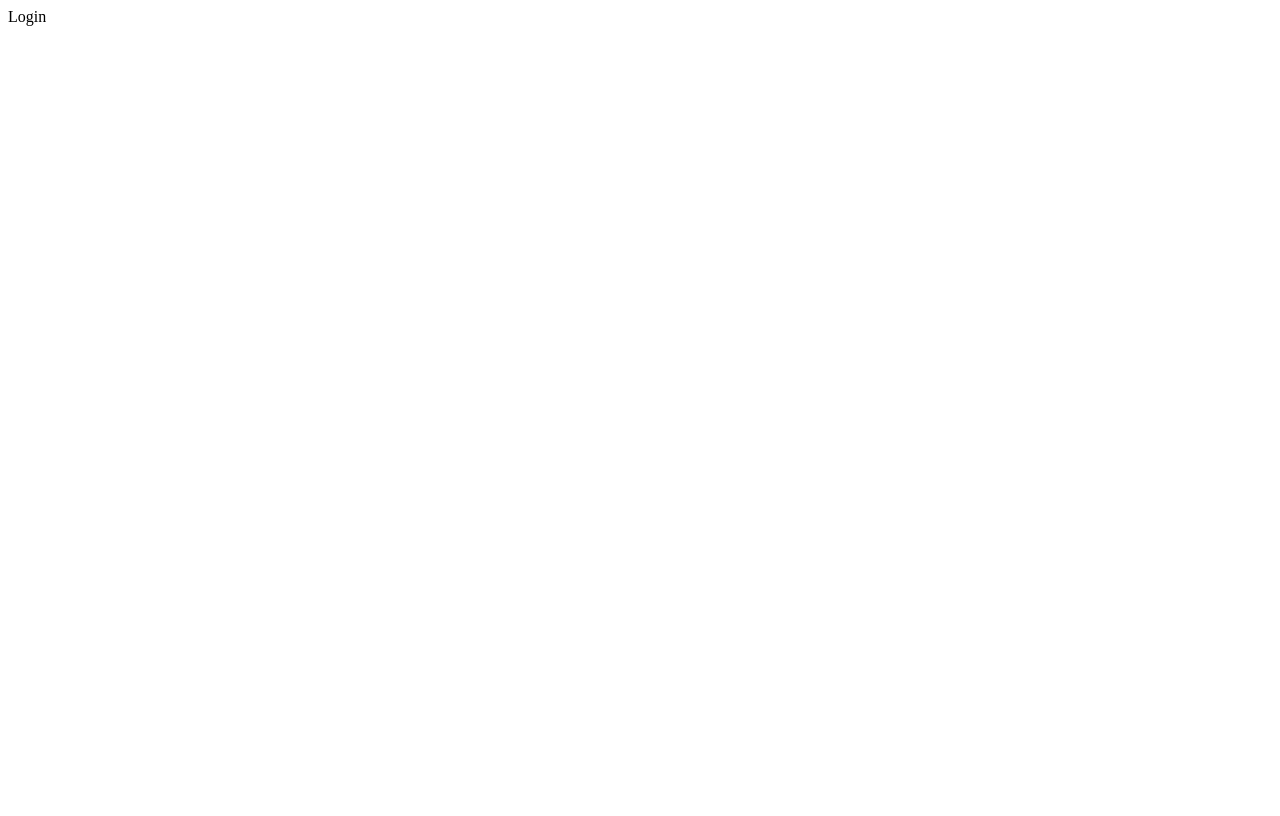
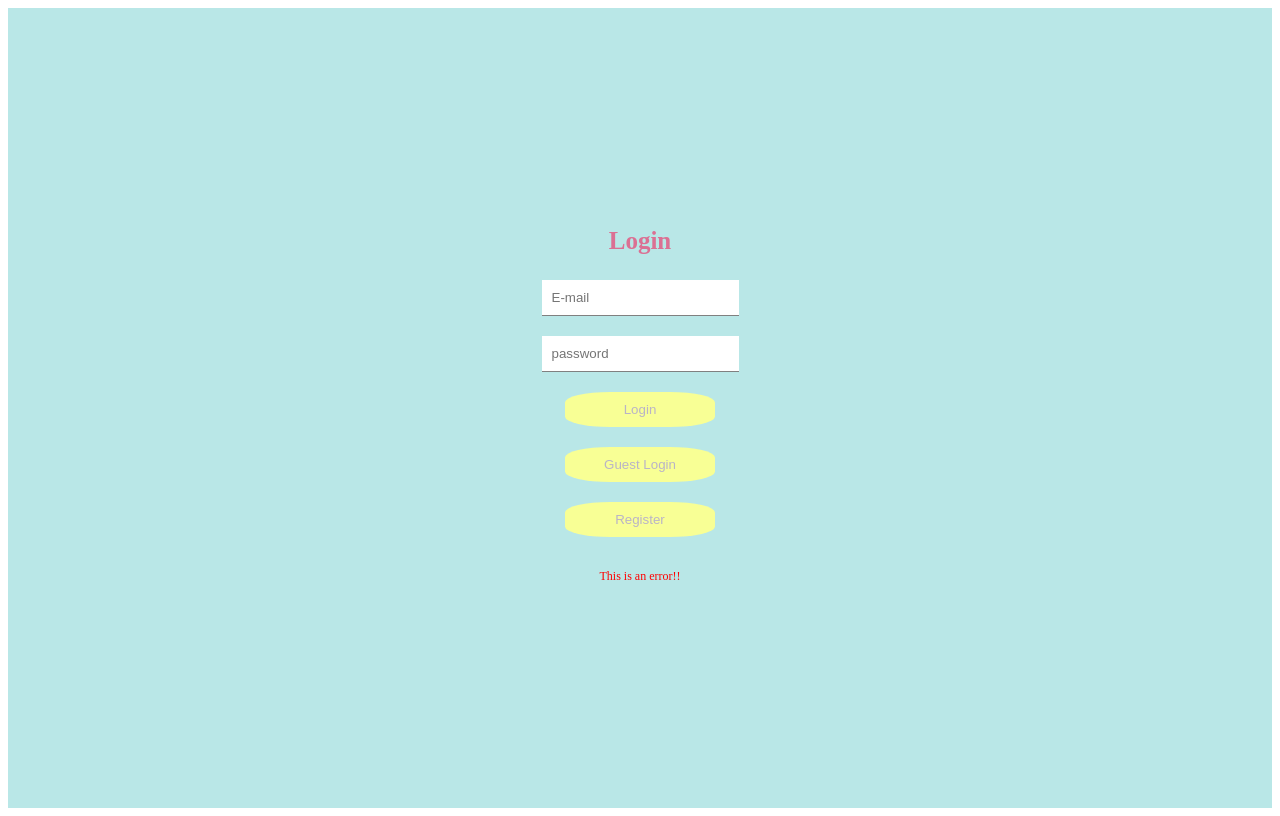
Before and after one commit to JinJaeJee/Blog-clientside, a React (Create React App) app: page /login in a window 1280 px wide. Built offline with nearby package versions, Linux system fonts and the light colour scheme.

Commit message:
feat: add basic login, register

```diff
--- a/src/App.js
+++ b/src/App.js
@@ -10,6 +10,8 @@ import Single from "./pages/Single"
 import Write from "./pages/Write"
 import Navbar from "./components/Navbar";
 import Footer from "./components/Footer";
+import "./style.scss"
+
 
 const Layout = () => {
   return (
--- a/src/pages/Login.jsx
+++ b/src/pages/Login.jsx
@@ -1,6 +1,20 @@
+import { Link } from 'react-router-dom';
+
 const Login = () => {
   return (
-    <div>Login</div>
+    <div className="auth">
+      <h1>Login</h1>
+      <form>
+        <input type="text" placeholder="E-mail" />
+        <input type="password" placeholder="password" />
+        <button className="loginbutt">Login</button>
+        <button className="guestbutt">Guest Login</button>
+        <Link to="/register">
+          <button className="buttregister">Register</button>
+        </Link>
+        <p> This is an error!!</p>
+      </form>
+    </div>
   )
 }
 
--- a/src/pages/Register.jsx
+++ b/src/pages/Register.jsx
@@ -1,6 +1,20 @@
+
+
 const Register = () => {
   return (
-    <div>Register</div>
+    <div className="auth">
+      <h1>Register</h1>
+      <form>
+      <input type="text" placeholder="E-mail" />
+      <input type="text" placeholder="Display name" />
+        <input type="password" placeholder="password" />
+        <input type="password" placeholder="comfirm password" />
+        <input type="text" placeholder="First name" />
+        <input type="text" placeholder="Last name" />
+        <button className="Signup">Sing Up</button>
+        <p>This email is already in use</p>
+      </form>
+    </div>
   )
 }
 
--- /dev/null
+++ b/src/style.scss
@@ -0,0 +1,61 @@
+$lightgreen : #b9e7e7;
+
+
+.app{
+
+    .container{
+
+
+        //LOGIN and Registor
+
+        .auth {
+            display: flex;
+            flex-direction: column;
+            align-items: center;
+            justify-content: center;
+            height: 100vh;
+            background-color: $lightgreen;
+
+
+        h1 {
+            font-size: 25px;
+            color: palevioletred;
+            margin-bottom: 15px;
+        }
+
+        form {
+            display: flex;
+            flex-direction: column;
+            align-items: center;
+            justify-content: center;
+            padding: 10px;
+            gap: 20px;
+            width: 200px;
+        }
+
+        input {
+            padding: 10px;
+            border: none;
+            border-bottom: 1px solid gray;
+        }
+
+        button {
+            padding: 10px;
+            border: none;
+            background-color: #F8FF95;
+            cursor: pointer;
+            color: #B9B4C7;
+            border-radius: 30%;
+            width: 150px;
+
+        }
+
+        p{
+            font-size: 12px;
+            color: red;
+            text-align: center;
+        }
+        }
+
+    }
+}
```
